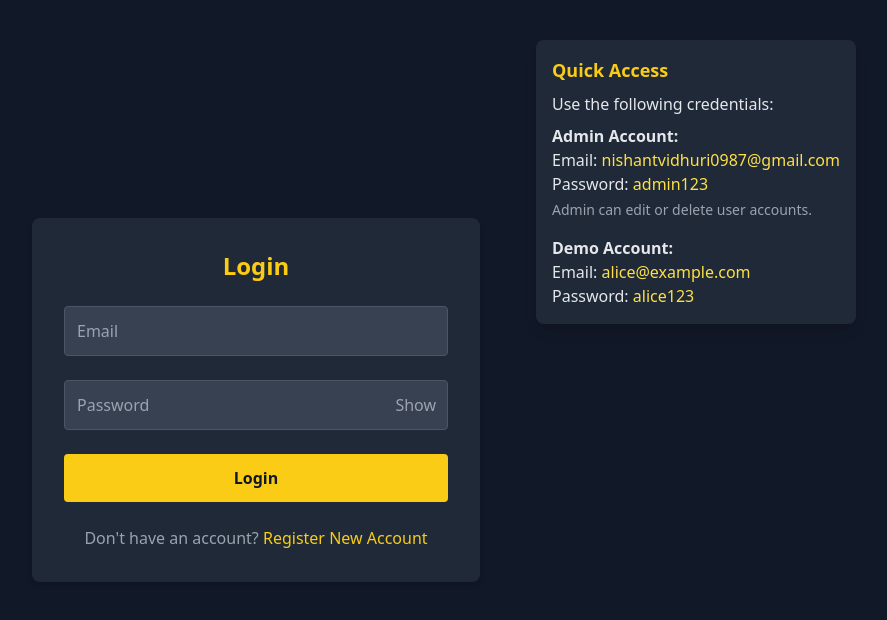
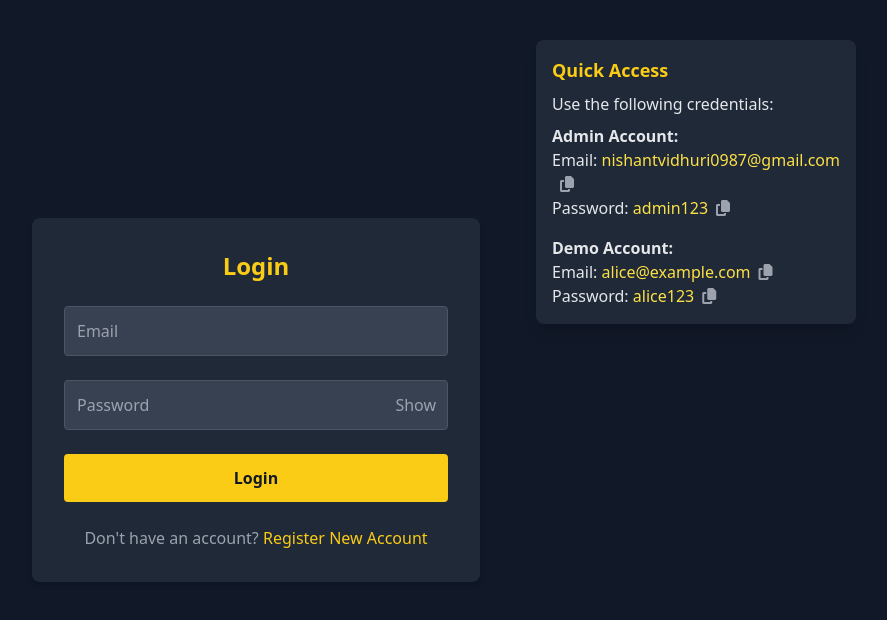
Before and after one commit to Nishantvidhuri/INI8-Labs-Private-Limited, a React (Create React App) app: page /login in a window 1280 px wide. Shown: the top 620 px of the page, without its empty margins (384-1271 px from the left). Built offline with nearby package versions, Linux system fonts and the light colour scheme.

Commit message:
copy button

```diff
--- a/package.json
+++ b/package.json
@@ -3,6 +3,7 @@
   "version": "0.1.0",
   "private": true,
   "dependencies": {
+    "@fortawesome/fontawesome-free": "^6.6.0",
     "cra-template": "1.2.0",
     "react": "^18.3.1",
     "react-dom": "^18.3.1",
--- a/src/pages/AdminPage.js
+++ b/src/pages/AdminPage.js
@@ -7,6 +7,9 @@ const AdminPage = ({ setIsAuthenticated, setIsAdmin }) => {
   const [editName, setEditName] = useState('');
   const [editPosition, setEditPosition] = useState('');
   const [editBio, setEditBio] = useState('');
+  const [editDob, setEditDob] = useState('');
+  const [editProfilePicture, setEditProfilePicture] = useState('');
+  const [editCoverPhoto, setEditCoverPhoto] = useState('');
   const navigate = useNavigate();
 
   useEffect(() => {
@@ -27,11 +30,16 @@ const AdminPage = ({ setIsAuthenticated, setIsAdmin }) => {
     setEditName(user.name);
     setEditPosition(user.position);
     setEditBio(user.bio);
+    setEditDob(user.dob || '');
+    setEditProfilePicture(user.profilePicture || '');
+    setEditCoverPhoto(user.coverPhoto || '');
   };
 
   const handleSaveUser = () => {
     const updatedUsers = users.map((user) =>
-      user.email === editingUser.email ? { ...user, name: editName, position: editPosition, bio: editBio } : user
+      user.email === editingUser.email
+        ? { ...user, name: editName, position: editPosition, bio: editBio, dob: editDob, profilePicture: editProfilePicture, coverPhoto: editCoverPhoto }
+        : user
     );
     setUsers(updatedUsers);
     localStorage.setItem('users', JSON.stringify(updatedUsers));
@@ -44,6 +52,28 @@ const AdminPage = ({ setIsAuthenticated, setIsAdmin }) => {
     setUsers(updatedUsers);
     localStorage.setItem('users', JSON.stringify(updatedUsers));
     alert('User deleted successfully');
+  };
+
+  const handleProfilePictureChange = (e) => {
+    const file = e.target.files[0];
+    if (file) {
+      const reader = new FileReader();
+      reader.onloadend = () => {
+        setEditProfilePicture(reader.result);
+      };
+      reader.readAsDataURL(file);
+    }
+  };
+
+  const handleCoverPhotoChange = (e) => {
+    const file = e.target.files[0];
+    if (file) {
+      const reader = new FileReader();
+      reader.onloadend = () => {
+        setEditCoverPhoto(reader.result);
+      };
+      reader.readAsDataURL(file);
+    }
   };
 
   return (
@@ -79,8 +109,33 @@ const AdminPage = ({ setIsAuthenticated, setIsAdmin }) => {
             value={editBio}
             onChange={(e) => setEditBio(e.target.value)}
             placeholder="Bio"
-            className="w-full p-3 bg-gray-700 text-gray-200 border border-gray-600 rounded focus:outline-none focus:border-yellow-400"
+            className="w-full p-3 bg-gray-700 text-gray-200 border border-gray-600 rounded focus:outline-none focus:border-yellow-400 mb-4"
           ></textarea>
+          <input
+            type="date"
+            value={editDob}
+            onChange={(e) => setEditDob(e.target.value)}
+            placeholder="Date of Birth"
+            className="w-full p-3 mb-4 bg-gray-700 text-gray-200 border border-gray-600 rounded focus:outline-none focus:border-yellow-400"
+          />
+          <div className="mb-4">
+            <label className="text-gray-400 mb-2 block">Profile Picture</label>
+            <input
+              type="file"
+              accept="image/*"
+              onChange={handleProfilePictureChange}
+              className="w-full p-3 bg-gray-700 text-gray-200 border border-gray-600 rounded focus:outline-none"
+            />
+          </div>
+          <div className="mb-4">
+            <label className="text-gray-400 mb-2 block">Cover Photo</label>
+            <input
+              type="file"
+              accept="image/*"
+              onChange={handleCoverPhotoChange}
+              className="w-full p-3 bg-gray-700 text-gray-200 border border-gray-600 rounded focus:outline-none"
+            />
+          </div>
           <button
             onClick={handleSaveUser}
             className="w-full py-3 mt-4 bg-green-500 text-gray-900 font-semibold rounded hover:bg-green-600 transition duration-200"
--- a/src/pages/Login.js
+++ b/src/pages/Login.js
@@ -1,5 +1,6 @@
 import React, { useState } from 'react';
 import { useNavigate, Link } from 'react-router-dom';
+import '@fortawesome/fontawesome-free/css/all.min.css';
 
 const Login = ({ setIsAuthenticated, setIsAdmin }) => {
   const [email, setEmail] = useState('');
@@ -7,11 +8,27 @@ const Login = ({ setIsAuthenticated, setIsAdmin }) => {
   const [showPassword, setShowPassword] = useState(false);
   const [loading, setLoading] = useState(false);
   const [errorMessage, setErrorMessage] = useState('');
+  const [copiedText, setCopiedText] = useState(null);
   const navigate = useNavigate();
 
   const demoAccount = {
     email: "alice@example.com",
     password: "alice123"
+  };
+
+  const adminAccount = {
+    email: "nishantvidhuri0987@gmail.com",
+    password: "admin123"
+  };
+
+  const handleCopy = (text) => {
+    navigator.clipboard.writeText(text);
+    setCopiedText(text);
+
+    // Revert back after 5 seconds
+    setTimeout(() => {
+      setCopiedText(null);
+    }, 5000);
   };
 
   const handleLogin = (e) => {
@@ -130,20 +147,47 @@ const Login = ({ setIsAuthenticated, setIsAdmin }) => {
         </p>
       </form>
 
-      {/* Quick Access Box: below form on small/medium screens, top-right on large screens */}
+      {/* Quick Access Box */}
       <div className="bg-gray-800 text-gray-200 p-4 rounded-lg shadow-lg max-w-xs mt-4 sm:mt-6 md:mt-8 lg:absolute lg:top-10 lg:right-10 lg:mt-0">
         <h3 className="text-yellow-400 text-lg font-semibold mb-2">Quick Access</h3>
         <p className="mb-2">Use the following credentials:</p>
-        <div className="mb-4">
+
+        {/* Admin Account Info */}
+        <div className="mb-4 relative">
           <p className="font-semibold">Admin Account:</p>
-          <p>Email: <span className="text-yellow-300">nishantvidhuri0987@gmail.com</span></p>
-          <p>Password: <span className="text-yellow-300">admin123</span></p>
-          <p className="text-sm text-gray-400 mt-1">Admin can edit or delete user accounts.</p>
+          <p>
+            Email: <span className="text-yellow-300">{adminAccount.email}</span>
+            <i
+              className={`ml-2 cursor-pointer ${copiedText === adminAccount.email ? 'fa-solid fa-check text-green-400' : 'fa-solid fa-copy text-gray-400 hover:text-yellow-300'}`}
+              onClick={() => handleCopy(adminAccount.email)}
+            />
+          </p>
+          <p>
+            Password: <span className="text-yellow-300">{adminAccount.password}</span>
+            <i
+              className={`ml-2 cursor-pointer ${copiedText === adminAccount.password ? 'fa-solid fa-check text-green-400' : 'fa-solid fa-copy text-gray-400 hover:text-yellow-300'}`}
+              onClick={() => handleCopy(adminAccount.password)}
+            />
+          </p>
         </div>
-        <div>
+
+        {/* Demo Account Info */}
+        <div className="relative">
           <p className="font-semibold">Demo Account:</p>
-          <p>Email: <span className="text-yellow-300">{demoAccount.email}</span></p>
-          <p>Password: <span className="text-yellow-300">{demoAccount.password}</span></p>
+          <p>
+            Email: <span className="text-yellow-300">{demoAccount.email}</span>
+            <i
+              className={`ml-2 cursor-pointer ${copiedText === demoAccount.email ? 'fa-solid fa-check text-green-400' : 'fa-solid fa-copy text-gray-400 hover:text-yellow-300'}`}
+              onClick={() => handleCopy(demoAccount.email)}
+            />
+          </p>
+          <p>
+            Password: <span className="text-yellow-300">{demoAccount.password}</span>
+            <i
+              className={`ml-2 cursor-pointer ${copiedText === demoAccount.password ? 'fa-solid fa-check text-green-400' : 'fa-solid fa-copy text-gray-400 hover:text-yellow-300'}`}
+              onClick={() => handleCopy(demoAccount.password)}
+            />
+          </p>
         </div>
       </div>
     </div>
```
Also changed, not shown: 1 other file (tests, documents, lock files or other folders).
